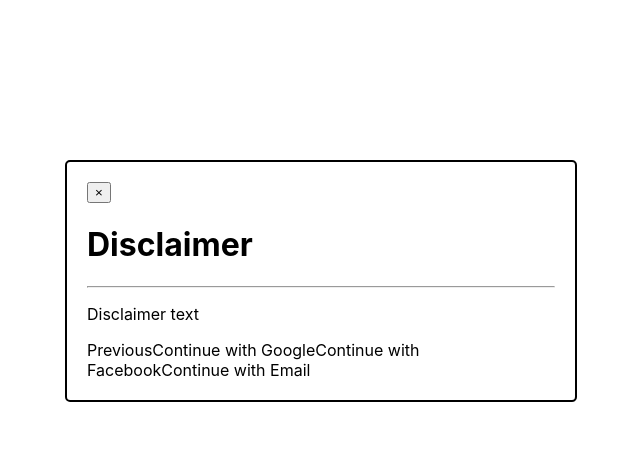
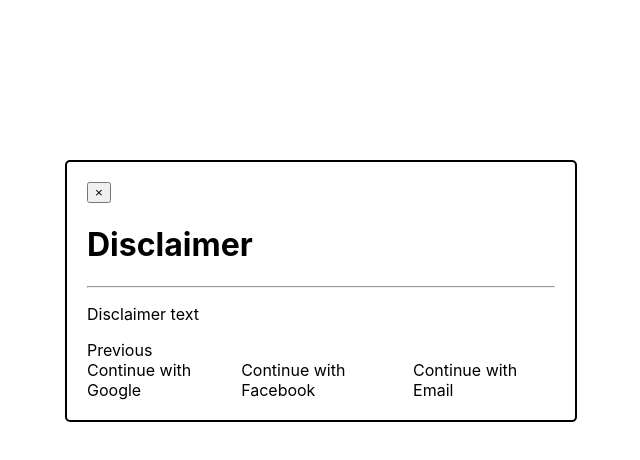
Before and after one commit to UoaWDCC/Investment-island, a Next.js app: page /disclaimer in a window 1280 px wide. Shown: the top 460 px of the page, without its empty margins (319-959 px from the left). Built offline with nearby package versions, Linux system fonts and the light colour scheme.

Commit message:
Basic styling

```diff
--- a/pages/disclaimer/disclaimer.module.css
+++ b/pages/disclaimer/disclaimer.module.css
@@ -0,0 +1,7 @@
+.logins {
+    display: flex;
+}
+
+.link {
+    padding-right: 10px;
+}
--- a/pages/disclaimer/index.tsx
+++ b/pages/disclaimer/index.tsx
@@ -5,20 +5,23 @@
 
 const InfoPage: NextPage = () => {
   const content = (
-    <span>
+    <div>
       <Link href="/">
         <a>Previous</a>
       </Link>
+
+      <span className={styles.logins}>
         <Link href="/login">
-        <a>Continue with Google</a>
+          <a className={styles.link}>Continue with Google</a>
         </Link>
         <Link href="/login">
-        <a>Continue with Facebook</a>
+          <a className={styles.link}>Continue with Facebook</a>
         </Link>
         <Link href="/login">
-        <a>Continue with Email</a>
+          <a className={styles.link}>Continue with Email</a>
         </Link>
       </span>
+    </div>
   );
 
   return (
```
Also changed, not shown: pages/login/index.tsx (+12 -6 lines), pages/login/login.module.css (+8 -0 lines). Lines whose indentation alone changed are shown as unchanged.
